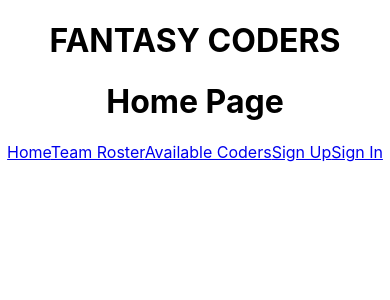
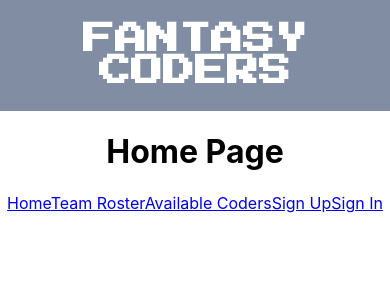
Before and after one commit to ndChang/FantasyCoders, a React (Create React App) app in the folder client/: page / in a window 390 px wide. Shown: the top 300 px of the page. Built offline with nearby package versions, Linux system fonts and the light colour scheme.

Commit message:
header styling and font url imported

```diff
--- /dev/null
+++ b/client/src/components/shared/Header.css
@@ -0,0 +1,27 @@
+@import url('https://fonts.googleapis.com/css?family=Audiowide|Press+Start+2P&display=swap');
+
+@media only screen and (max-width: 500px) {
+
+.header {
+    margin: 0 auto;
+    color: white;
+    opacity: 0.5;
+    background-color: #031E48;
+    padding: 2px;
+    font-family: 'Press Start 2P', cursive;
+
+}
+
+
+}
+
+.header {
+    margin: 0 auto;
+    color: white;
+    opacity: 0.5;
+    background-color: #031E48;
+    padding: 2px;
+    font-family: 'Press Start 2P', cursive;
+
+
+}
--- a/client/src/components/shared/Header.jsx
+++ b/client/src/components/shared/Header.jsx
@@ -1,4 +1,5 @@
 import React from 'react'
+import './Header.css'
 
 const Header = () => {
     return (
```
